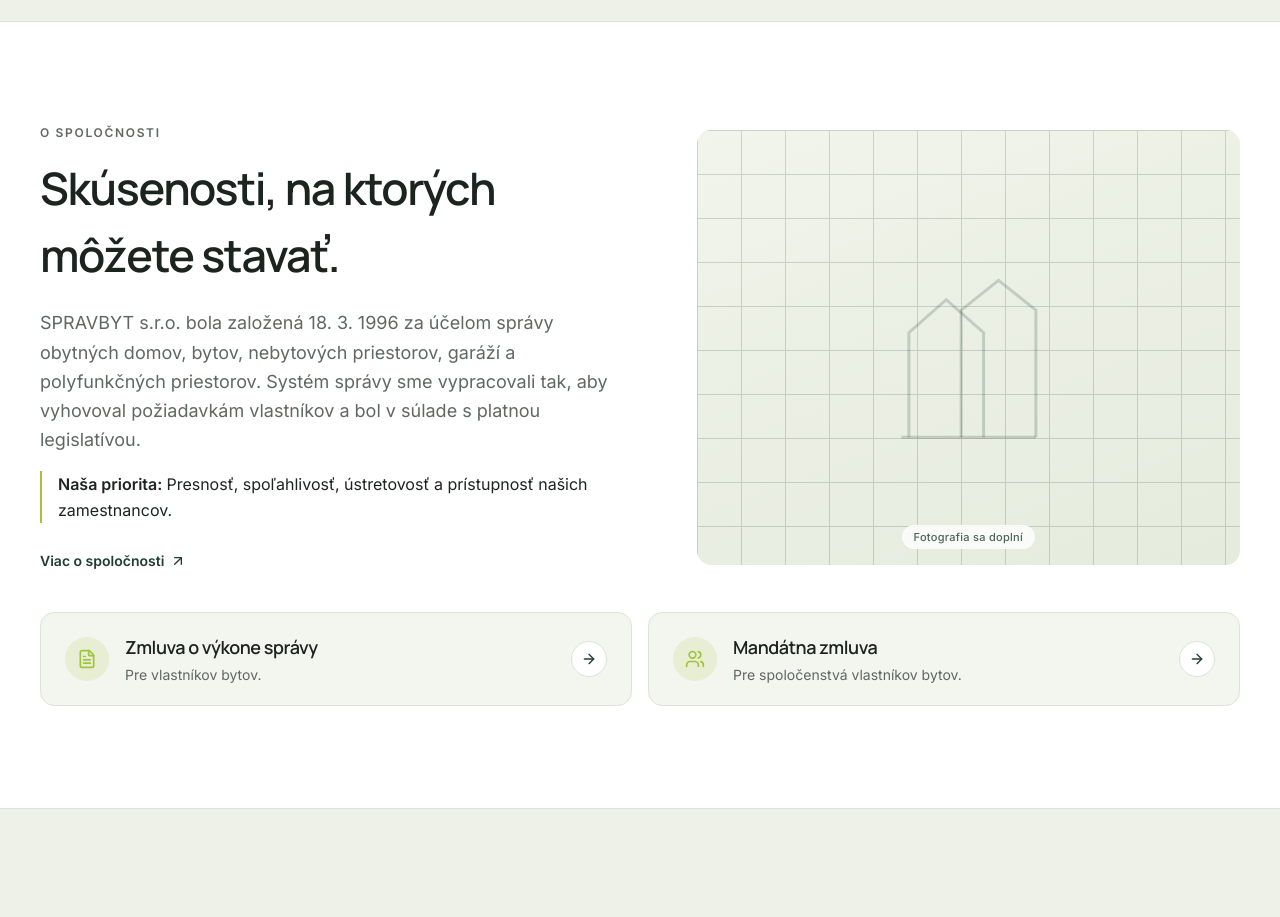
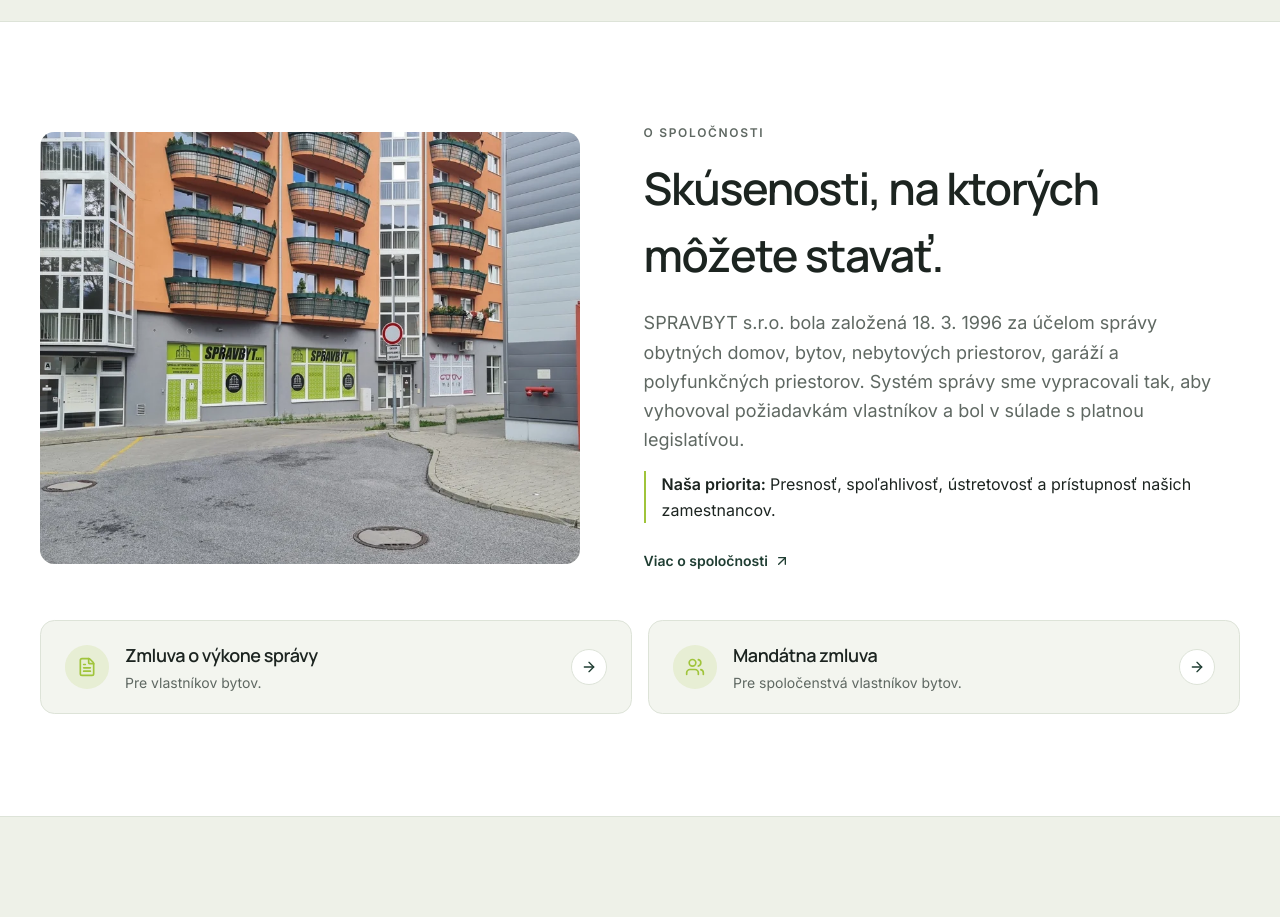
Before and after one commit to inoveronai-dev/spravbyt, a Next.js app: page / in a window 1280 px wide. Shown: the part 2380-3297 px from the top of the page. Built offline with nearby package versions, Linux system fonts and the light colour scheme.

Commit message:
Place SPRAVBYT office photo on the left in O spoločnosti
Swap the about-section columns, replace the placeholder with the real
storefront photograph, and keep the management method cards below.

Co-authored-by: inoveron.ai <inoveron.ai@gmail.com>

```diff
--- a/src/components/about-section.tsx
+++ b/src/components/about-section.tsx
@@ -1,6 +1,6 @@
+import Image from "next/image";
 import { ArrowRight, ArrowUpRight, FileText, Users } from "lucide-react";
 
-import { PhotoPlaceholder } from "@/components/photo-placeholder";
 import { Reveal } from "@/components/reveal";
 import { about } from "@/lib/content";
 
@@ -14,9 +14,23 @@ export function AboutSection() {
       aria-labelledby="about-heading"
     >
       <div className="container-page section-space">
-        <div className="grid items-center gap-10 lg:grid-cols-[1.05fr_0.95fr] lg:gap-14">
+        <div className="grid items-center gap-10 lg:grid-cols-[0.95fr_1.05fr] lg:gap-14 xl:gap-16">
+          <Reveal>
+            <figure className="relative w-full overflow-hidden rounded-2xl bg-mist">
+              <div className="relative aspect-[5/4] min-h-[16rem] w-full lg:min-h-[24rem]">
+                <Image
+                  src="/spravbyt-office.png"
+                  alt="Sídlo SPRAVBYT s.r.o. — prevádzka na prízemí bytového domu"
+                  fill
+                  sizes="(max-width: 1024px) 100vw, 46vw"
+                  className="object-cover object-[center_58%]"
+                />
+              </div>
+            </figure>
+          </Reveal>
+
           <div>
-            <Reveal>
+            <Reveal delay={1}>
               <p className="eyebrow">{about.eyebrow}</p>
               <h2
                 id="about-heading"
@@ -45,17 +59,9 @@ export function AboutSection() {
               </a>
             </Reveal>
           </div>
-
-          <Reveal delay={1}>
-            <PhotoPlaceholder
-              aspectClassName="aspect-[5/4] min-h-[16rem] lg:min-h-[22rem]"
-              className="w-full"
-              label="Fotografia sa doplní"
-            />
-          </Reveal>
         </div>
 
-        <div className="mt-10 grid gap-4 md:grid-cols-2">
+        <div className="mt-12 grid gap-4 md:grid-cols-2">
           {about.methods.map((method, index) => {
             const Icon = methodIcons[index] ?? FileText;
             return (
```
